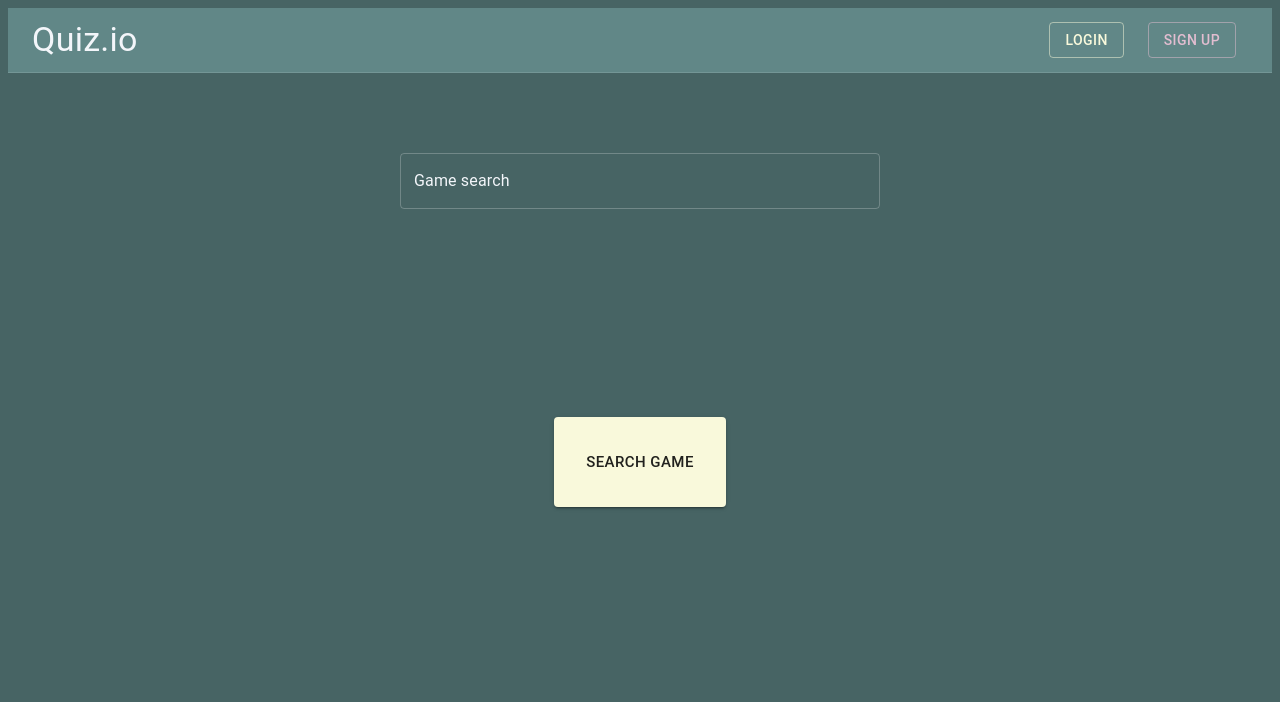
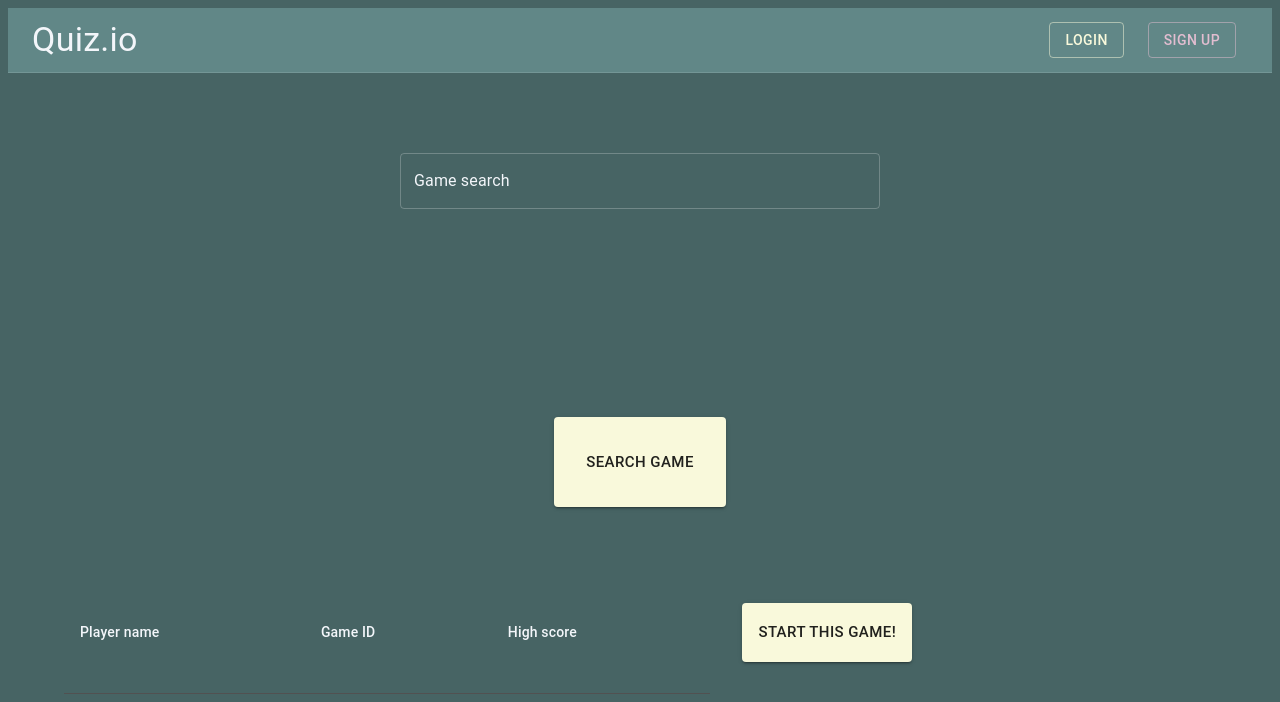
Before and after one commit to CodecoolGlobal/el-proyecte-grande-sprint-1-java-csakafeda, a React (Vite) app in the folder frontend/: page /search-multi in a window 1280 px wide. Shown: the top 702 px of the page. Built offline with nearby package versions, Linux system fonts and the light colour scheme.

Commit message:
add table skeleton to Search page

```diff
--- a/frontend/src/Pages/SearchMultiGamePage.jsx
+++ b/frontend/src/Pages/SearchMultiGamePage.jsx
@@ -1,25 +1,65 @@
 import {
-    Button,
+    Button, Table, TableBody, TableCell, TableContainer, TableHead, TableRow,
     TextField
 } from "@mui/material";
 import {Container} from "@mui/system";
 import {useNavigate} from "react-router-dom";
-
+import {useState} from "react";
 
 export default function SearchMultiGamePage() {
     const navigate = useNavigate();
+    const [search, setSearch] = useState("");
+    const [games, setGames] = useState(null);
+
+    const fetchGames = async () => {
+        const res = await fetch(`/api/loadgame?${search}`)
+        const data = await res.json();
+        console.log(data);
+        return data;
+    }
+
+    const handleSearch = (e) => {
+        setSearch(e.target.value);
+        console.log(search);
+    }
 
     return <>
         <Container align="center" sx={{padding: "5rem"}}>
-            <TextField sx={{width: '30rem'}} id="outlined-basic" label="Game search" variant="outlined"
-                       placeholder="Search game by game id, player name or email "/>
+            <TextField sx={{width: '30rem'}}
+                       id="outlined-basic"
+                       label="Game search"
+                       variant="outlined"
+                       placeholder="Search game by game id, player name or email "
+                       onChange={handleSearch}
+            />
         </Container>
         <Container align="center" sx={{padding: "4rem"}}>
-            <Button variant="contained" size="large" sx={{margin: "4rem", padding: "2rem"}} onClick={() => {
-                navigate("/question-multi");}
-            }>
+            <Button variant="contained"
+                    size="large"
+                    sx={{margin: "4rem", padding: "2rem"}}
+                    onClick={() => {
+                        fetchGames(search).then(() => setGames(games));
+                    }
+                    }>
                 Search game
             </Button>
+            <TableContainer align="center">
+                <Table align="center" >
+                    <TableHead>
+                        <TableRow>
+                            <TableCell align="left">Player name</TableCell>
+                            <TableCell align="left">Game ID</TableCell>
+                            <TableCell align="left">High score</TableCell>
+                            <Button variant="contained"
+                                    size="large"
+                                    sx={{margin: "2rem", padding: "1rem"}}>Start this game!</Button>
+                        </TableRow>
+                    </TableHead>
+                    <TableBody>
+
+                    </TableBody>
+                </Table>
+            </TableContainer>
         </Container>
     </>
 }
```
